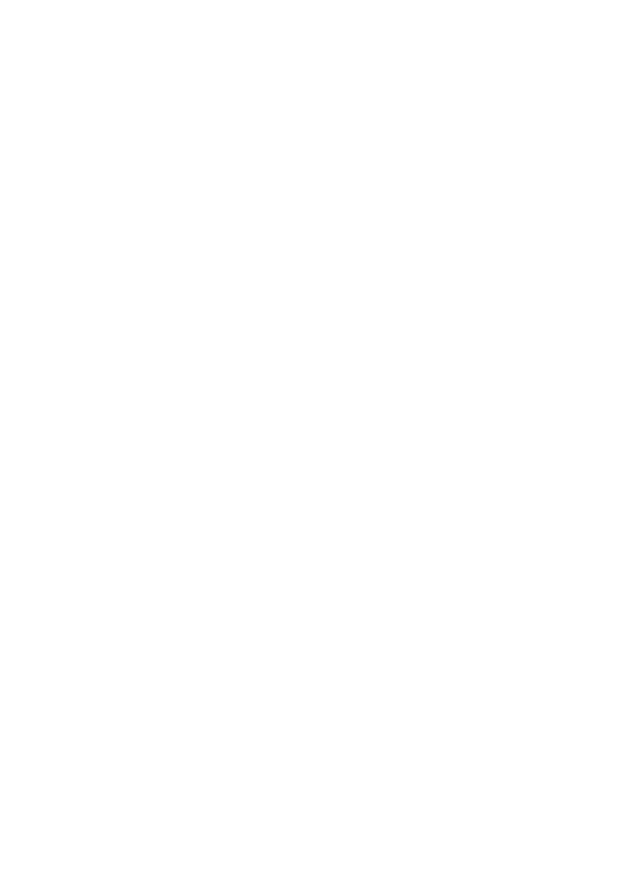
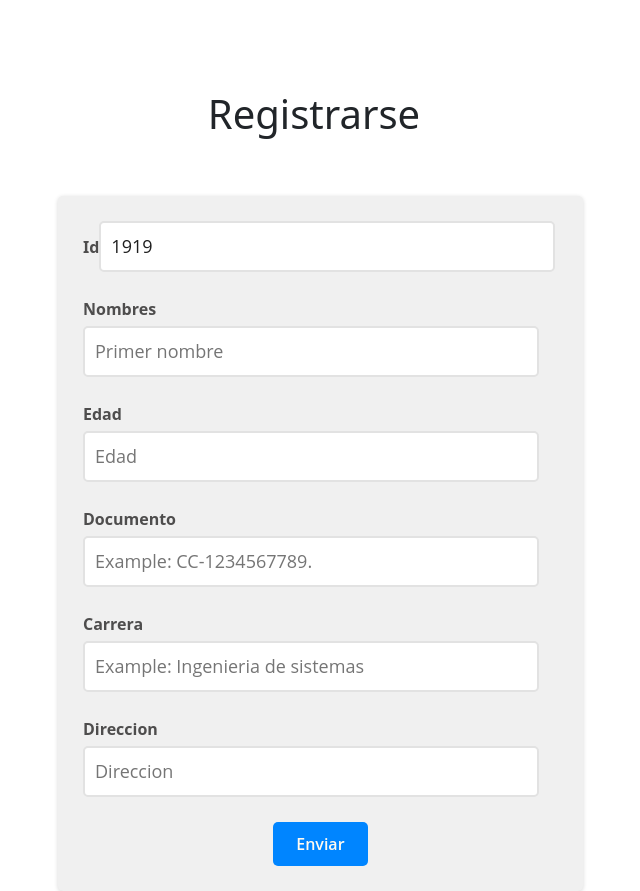
Before and after one commit to FelipeArredond/bibliotecaEafit, a React (Create React App) app: page /registrarse in a window 1280 px wide. Before the commit this address had no page. Shown: the whole page, without its empty margins (326-966 px from the left). Before the commit the page ends 800 px from the top, so only its background shows below. Built offline with nearby package versions, Linux system fonts and the light colour scheme.

Commit message:
RegistroEstudiantes api

```diff
--- a/package.json
+++ b/package.json
@@ -7,6 +7,7 @@
     "@testing-library/react": "^12.1.4",
     "@testing-library/user-event": "^13.5.0",
     "bootstrap": "^5.1.3",
+    "formik": "^2.2.9",
     "react": "^18.0.0",
     "react-bootstrap": "^2.2.3",
     "react-dom": "^18.0.0",
--- a/src/App.js
+++ b/src/App.js
@@ -14,11 +14,12 @@
   return (
     <div>
       <Routes>
-        <Route path='/log' element={<Inicio/>}/>
+        <Route path='/log' element={<Inicio />} />
+        {externalRoutes.map(ruta => <Route key={ruta.path} path={ruta.path} element={<ruta.componente />} />)}
         <Route element={<ProtectedRoutes></ProtectedRoutes>}>
-          <Route path='/libros' element={<Libros></Libros>}/>
-          <Route path='/prestamos' element={<Prestamos/>} />
-          <Route path='/estudiante' element={<Student/>} />
+          <Route path='/libros' element={<Libros></Libros>} />
+          <Route path='/prestamos' element={<Prestamos />} />
+          <Route path='/estudiante' element={<Student />} />
         </Route>
       </Routes>
     </div >
--- a/src/pages/InicioSesion.jsx
+++ b/src/pages/InicioSesion.jsx
@@ -8,7 +8,7 @@
     const [ci, setCi] = useState('');
     const [student, setStudent] = useState([]);
 
-    const fetchInfoStudent =  async () => {
+    const fetchInfoStudent = async () => {
         const response = await fetch(`http://localhost:4000/estudiante/${ci}`);
         const studentData = await response.json();
         setStudent(studentData);
@@ -17,7 +17,7 @@
 
     useEffect(() => {
         fetchInfoStudent()
-    },[])
+    }, [])
 
     const handleInputChangeName = e => {
         setName(e.target.value)
@@ -28,10 +28,10 @@
     }
 
 
-    const credentialsValidation = () =>{
+    const credentialsValidation = () => {
         fetchInfoStudent()
-        for(var i = 0; i < student.length; i++){
-            if(name === student[i].nombre && ci === student[i].ci){
+        for (var i = 0; i < student.length; i++) {
+            if (name === student[i].nombre && ci === student[i].ci) {
                 login();
                 //<Navigate to={'/prestamos'}></Navigate>
             }
@@ -54,7 +54,7 @@
                 </div>
                 <button className='btn_ingresar' type='submit' onClick={credentialsValidation} >test{/*<Link to={'/prestamos'} state={{username:name, id_lector:student[[0].id_lector]}} >Enviar</Link>*/}</button>
                 <div className='down'>
-                    <NavLink to='#' className='go_registrarse'><span>¿No tienes cuenta? Registrate</span></NavLink>
+                    <NavLink to='/registrarse' className='go_registrarse'><span>¿No tienes cuenta? Registrate</span></NavLink>
                     <Link to='#' className=''><span>Recuperar contraseña</span></Link>
                 </div>
             </form>
--- /dev/null
+++ b/src/pages/Registrar.jsx
@@ -0,0 +1,142 @@
+import { Formik, Form, Field, ErrorMessage } from 'formik';
+import React, { useState } from 'react'
+
+import './css/regitro.css'
+
+export default function () {
+
+    const [formularioEnviado, cambiarFormularioEnviado] = useState(false)
+
+    const addStudent = async (valores) => {
+        const res = await fetch('http://localhost:4000/estudiante', {
+            method: "POST",
+            body: JSON.stringify(valores), //Convierte el objeto tarea en un string
+            headers: { "Content-Type": "application/json" },
+        })
+        const data = await res.json()
+        console.log(data)
+    }
+
+
+    return (
+        <div className='body'>
+            <h1 className='register_title'>Registrarse</h1>
+
+            <Formik
+                initialValues={{
+                    id_lector: 1919,
+                    nombre: '',
+                    edad: '',
+                    ci: '',
+                    carrera: '',
+                    direccion: '',
+
+                }}
+                validate={(valores) => {
+                    let errores = {}
+                    if (valores.nombre === '') {
+                        errores.nombre = 'Ingresa un nombre'
+                    } else if (!/^[a-zA-ZÀ-ÿ\s]{1,40}$/.test(valores.nombre)) {
+                        errores.nombre = 'El nombre solo puede contener letras y espacios'
+                    }
+
+                    if (valores.edad === '') {
+                        errores.edad = 'Ingresa una edad'
+                    } else if (!/^[0-9.]{1,2}$/.test(valores.edad)) {
+                        errores.edad = 'Edad incorrecta'
+                    }
+
+                    if (valores.ci === '') {
+                        errores.ci = 'Ingresa un cio'
+                    } else if (!/^[0-9.]{7,20}$/.test(valores.ci)) {
+                        errores.ci = 'undefined'
+                    }
+
+                    if (valores.carrera === '') {
+                        errores.carrera = 'Ingresa una carrera'
+                    } else if (!/^[0-9.]{1,2}$/.test(valores.carrera)) {
+                        errores.carrera = 'La carrera solo puede contener numeros'
+                    }
+
+                    if (valores.direccion === '') {
+                        errores.direccion = 'Ingresa un direccion'
+                    } else if (!/^[a-zA-ZÀ-ÿ\s]{8,99}/.test(valores.direccion)) {
+                        errores.direccion = 'Direccion indefinida'
+                    }
+
+                    return errores
+
+                }
+                }
+
+                onSubmit={(valores, { resetForm }) => { //Extrear reser form {reserForm}
+
+                    resetForm() //Limpiar el formulario despues de darle a btn enviar
+                    cambiarFormularioEnviado(true)
+                    setTimeout(() => cambiarFormularioEnviado(false), 3000) //cambiar a flse despues de 3seg para que mms desaparezca
+
+                    console.log(valores)
+                    addStudent(valores)
+                }}
+            >
+                {
+                    ({ errors }) => (
+                        <Form className='form_register'>
+                            <div>
+                                <label>Id</label>
+                                <Field type='text' name='id_lector' placeholder='id_lector'></Field>
+                                <ErrorMessage name='id_lector' component={() => (<div className='error'>{errors.id_lector}</div>)}></ErrorMessage>
+                            </div>
+
+                            <div>
+                                <label>Nombres</label>
+                                <Field type='text' name='nombre' placeholder='Primer nombre'></Field>
+                                <ErrorMessage name='nombre' component={() => (<div className='error'>{errors.nombre}</div>)}></ErrorMessage>
+                            </div>
+
+                            <div>
+                                <label>Edad</label>
+                                <Field type='text' name='edad' placeholder='Edad'></Field>
+                                <ErrorMessage name='edad' component={() => (<div className='error'>{errors.edad}</div>)}></ErrorMessage>
+                            </div>
+
+                            <div>
+                                <label>Documento</label>
+                                <Field
+                                    type='text' name='ci' placeholder='Example: CC-1234567789.'></Field>
+                                <ErrorMessage name='ci' component={() => (
+                                    <div className='error'>{errors.ci}</div>
+                                )}></ErrorMessage>
+                            </div>
+
+                            <div>
+                                <label>Carrera</label>
+                                <Field
+                                    type='text' name='carrera' placeholder='Example: Ingenieria de sistemas'></Field>
+                                <ErrorMessage name='carrera' component={() => (
+                                    <div className='error'>{errors.carrera}</div>
+                                )}></ErrorMessage>
+                            </div>
+
+                            <div>
+                                <label>Direccion</label>
+                                <Field
+                                    type='text' id='direccion' name='direccion' placeholder='Direccion'></Field>
+                                <ErrorMessage name='direccion' component={() => (
+                                    <div className='error'>{errors.direccion}</div>
+                                )}></ErrorMessage>
+                            </div>
+
+                            <button className='btn_enviar' type='submit'>Enviar</button>
+
+                            {/** Si formularioEnviado es verdadero */}
+                            {formularioEnviado && <p className='exito'>Datos enviados correctamente</p>}
+
+                        </Form>
+                    )}
+
+            </Formik>
+
+        </div >
+    )
+}
--- /dev/null
+++ b/src/pages/css/regitro.css
@@ -0,0 +1,99 @@
+body {
+	background: #f1f1f1;
+	/*font-family: 'Open Sans', sans-serif;*/
+}
+
+h1{
+    padding-bottom: 50px;
+}
+
+.register_title{
+	text-align: center;
+	padding-top: 7%;
+}
+
+.contenedor {
+	min-height: 100vh;
+	display: flex;
+	align-items: flex-start;
+	justify-content: center;
+}
+
+.form_register {
+	margin-right: 29%;
+	margin-left: 30%;
+	background: rgb(240, 240, 240);
+	border-radius: 5px;
+	padding: 25px;
+	box-shadow: rgba(0, 0, 0, 0.16) 0px 1px 4px;
+}
+
+.form_register div {
+	margin-bottom: 20px;
+}
+
+.form_register label {
+	/*display: block;*/
+	font-weight: 600;
+	font-size: 16px;
+	margin-bottom: 5px;
+	color: #302f2fd8;
+}
+
+
+.form_register input,
+.form_register textarea,
+.form_register select {
+	font-family: 'Open Sans', sans-serif;
+	width: 96%;
+	border-radius: 5px;
+	border: 2px solid #e2e2e2;
+	font-size: 18px;
+	padding: 10px;
+	margin-bottom: 5px;
+	color: #1f1f1f;
+}
+
+.form_register input:focus,
+.form_register select:focus {
+	outline: none;
+	border: 2px solid #0085FF;
+}
+
+.form_register .error {
+	color: #e92b2d;
+	font-weight: 600;
+	font-size: 12px;
+}
+
+
+.btn_enviar[type="submit"] {
+	display: block;
+	margin: auto 40%;
+	background: #0085FF;
+	font-weight: 600;
+	font-family: 'Open Sans', sans-serif;
+	border: none;
+	cursor: pointer;
+	width: 20%;
+	padding: 10px;
+	border-radius: 5px;
+	color: floralwhite;
+	font-size: 16px;
+	transition: .3s ease all;
+}
+
+.btn_enviar[type="submit"]:hover {
+	background: #0051ff;
+}
+
+.form_register .exito {
+	text-align: center;
+	font-size: 14px;
+	padding-top: 20px;
+	color: #02a802;
+}
+
+.form_register input[type="radio"] {
+	width: auto;
+}
--- a/src/routes/externalRoute_config.js
+++ b/src/routes/externalRoute_config.js
@@ -1,8 +1,10 @@
 import InicioSesion from "../pages/InicioSesion"
+import Registrar from "../pages/Registrar"
 
 
 const externalRoutes = [
-    { path: 'inicioSesion', componente: InicioSesion },
+    { path: 'registrarse', componente: Registrar },
+
 
 ]
 
```
Also changed, not shown: 1 other file (tests, documents, lock files or other folders).
